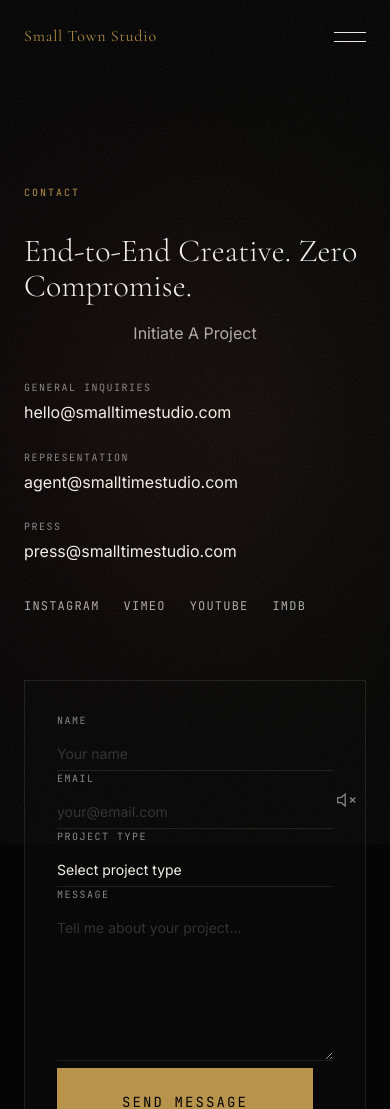
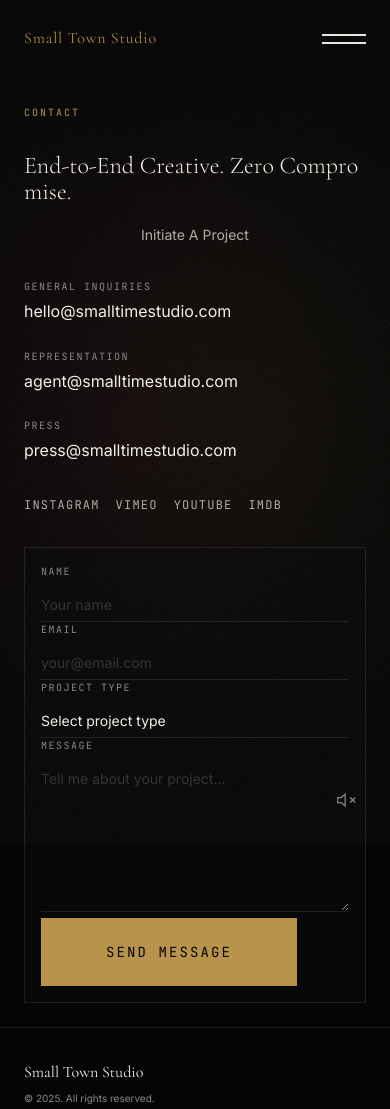
Before and after one commit to mailpixelarts-create/smalltownstudio, a website built with Vite: page pages/contact.html in a window 390 px wide. Shown: the top 1109 px of the page. Built offline with nearby package versions, Linux system fonts and the light colour scheme; some packages are replaced by stand-ins of ours.

Commit message:
fix: mobile hamburger visibility + contact page layout
- Increase hamburger touch target to 44px with 2px lines
- Fix contact page padding (180px → 120px on mobile)
- Single column grid for contact on mobile
- Touch-friendly form input sizing (16px)
- Add 480px small phone breakpoint

```diff
--- a/css/contact.css
+++ b/css/contact.css
@@ -118,11 +118,47 @@
 }
 
 @media (max-width: 768px) {
+  .contact {
+    padding: 120px var(--gutter) var(--space-xl);
+  }
+
+  .contact__content {
+    gap: var(--space-xl);
+  }
+
   .contact__title {
     font-size: var(--text-3xl);
   }
 
+  .contact__text {
+    font-size: var(--text-base);
+  }
+
+  .contact__form-wrap {
+    padding: var(--space-lg);
+  }
+
   .contact__socials {
     flex-wrap: wrap;
+    gap: var(--space-md);
+  }
+
+  .form__input,
+  .form__textarea {
+    font-size: 16px;
   }
 }
+
+@media (max-width: 480px) {
+  .contact {
+    padding: 100px var(--gutter) var(--space-lg);
+  }
+
+  .contact__title {
+    font-size: var(--text-2xl);
+  }
+
+  .contact__form-wrap {
+    padding: var(--space-md);
+  }
+}
--- a/css/style.css
+++ b/css/style.css
@@ -1230,6 +1230,17 @@ ul, ol {
   a, button {
     cursor: pointer;
   }
+
+  /* Hamburger menu fix */
+  .nav__toggle {
+    width: 44px;
+    padding: 10px 0;
+    gap: 6px;
+  }
+
+  .nav__toggle-line {
+    height: 2px;
+  }
 }
 
 @media (max-width: 480px) {
```
